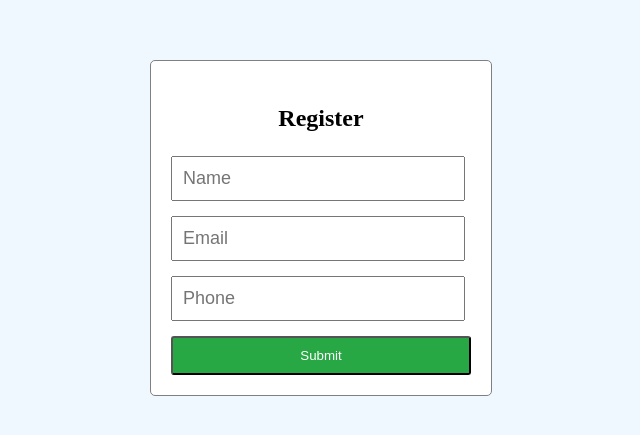
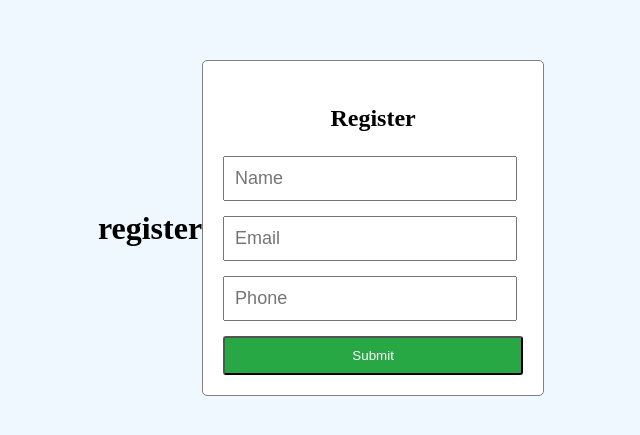
Before and after one commit to sanjanareddypalle/lab, a plain HTML site: page index.html in a window 1280 px wide. Shown: the part 155-590 px from the top of the page, without its empty margins (319-959 px from the left). Drawn offline with Linux system fonts and the light colour scheme.

Commit message:
Update index.html

```diff
--- a/index.html
+++ b/index.html
@@ -1,6 +1,7 @@
 <!DOCTYPE html>
 <head>
     <title>Event Registration</title>
+    <h1>register</h1>
 </head>
 <body style="display: flex; justify-content: center; align-items: center;
 height: 750px; background-color: #f0f8ff;">
```
